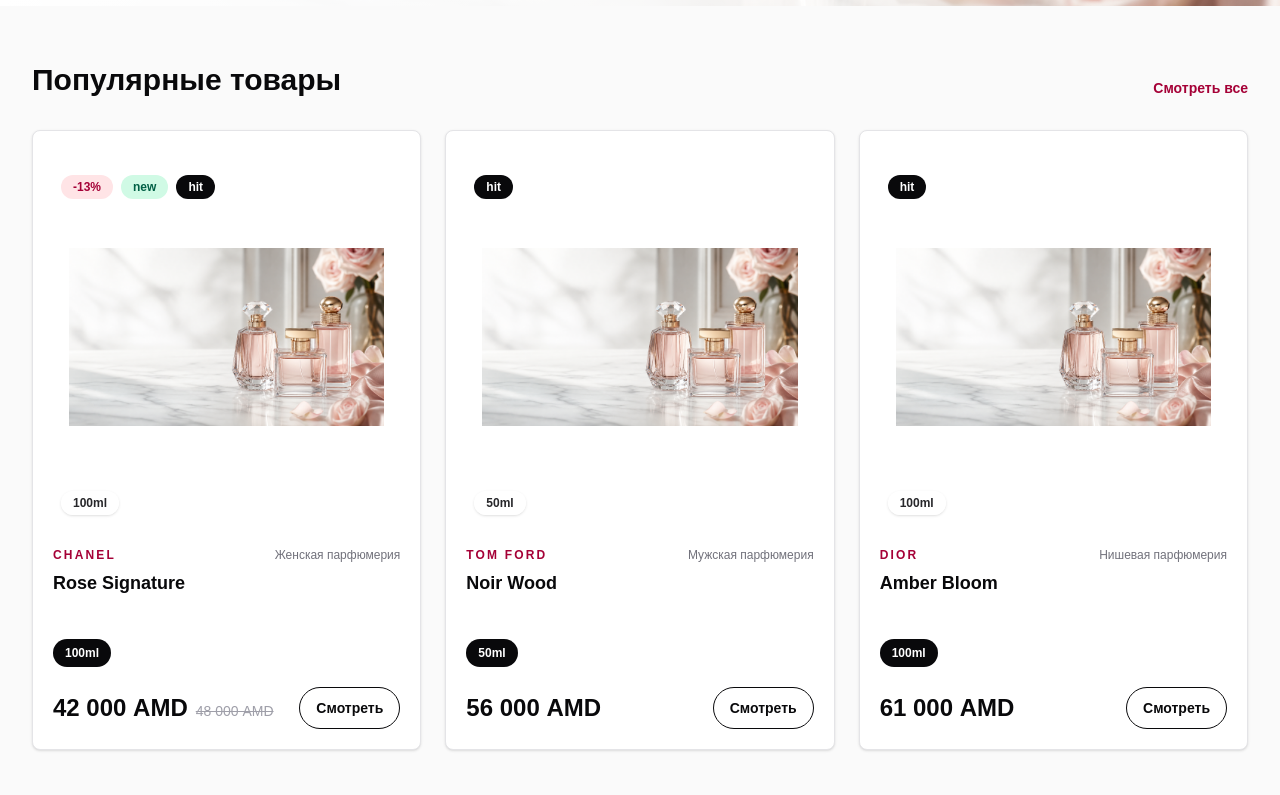
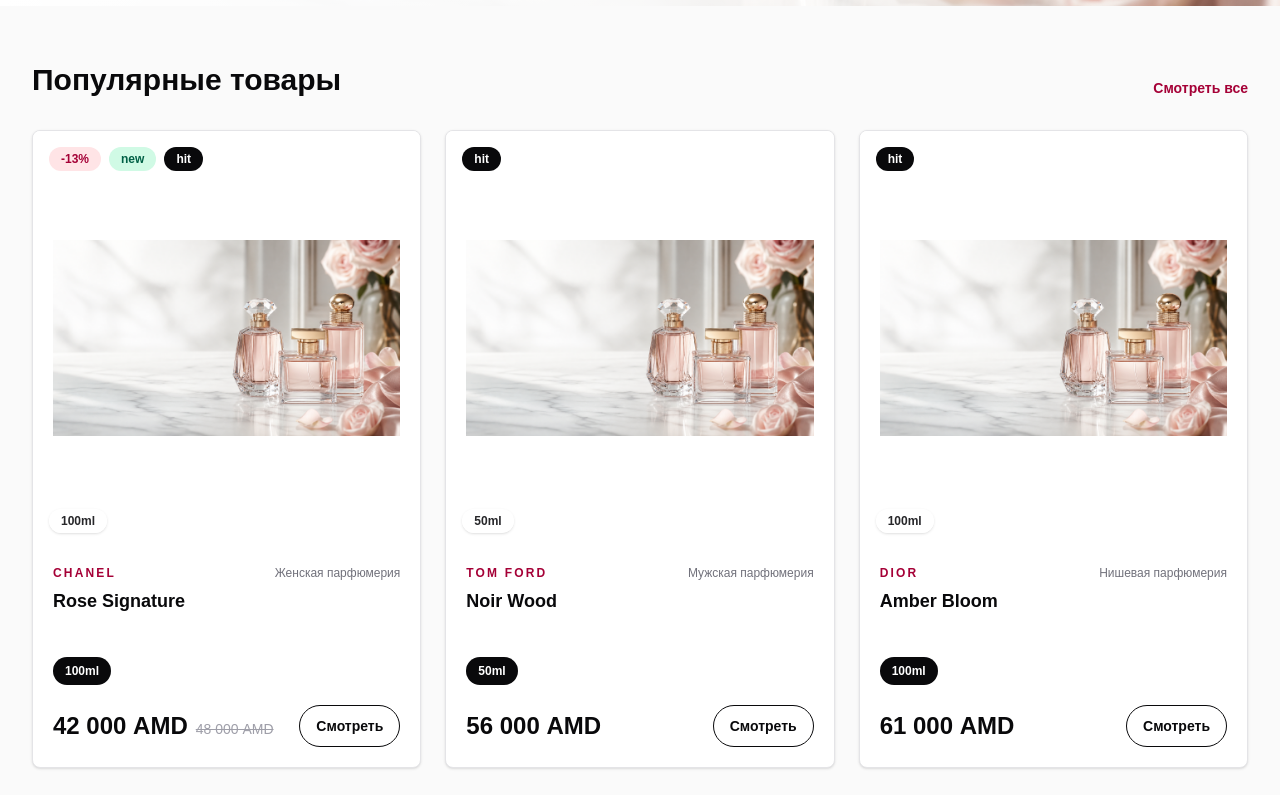
Before and after one commit to ArtemMartirosian/aroma-front, a Next.js app: page / in a window 1280 px wide. Shown: the part 745-1540 px from the top of the page. Built offline with nearby package versions, Linux system fonts and the light colour scheme; no server answers.

Commit message:
Make product card image full width

```diff
--- a/src/components/catalog/ProductCard.tsx
+++ b/src/components/catalog/ProductCard.tsx
@@ -40,7 +40,7 @@
       <div className="relative">
         <Link
           href={`/products/${product.slug}`}
-          className="relative mx-4 mt-4 block aspect-[247/264] overflow-hidden rounded-[24px] bg-white"
+          className="relative block aspect-[247/264] overflow-hidden bg-white"
         >
           <Image
             src={imageUrl(product.mainImage)}
@@ -51,13 +51,13 @@
           />
         </Link>
 
-        <div className="absolute left-7 top-7 z-10 flex max-w-[70%] flex-wrap gap-2">
+        <div className="absolute left-4 top-4 z-10 flex max-w-[70%] flex-wrap gap-2">
           {discount ? <Badge tone="red">-{discount}%</Badge> : null}
           {product.isNew ? <Badge tone="green">new</Badge> : null}
           {product.isFeatured ? <Badge tone="dark">hit</Badge> : null}
         </div>
 
-        <div className="absolute bottom-3 left-7 z-10 rounded-full bg-white/95 px-3 py-1 text-xs font-semibold text-zinc-800 shadow-sm">
+        <div className="absolute bottom-3 left-4 z-10 rounded-full bg-white/95 px-3 py-1 text-xs font-semibold text-zinc-800 shadow-sm">
           {hasMultipleVariants ? `${variants.length} объема` : product.volume}
         </div>
       </div>
```
